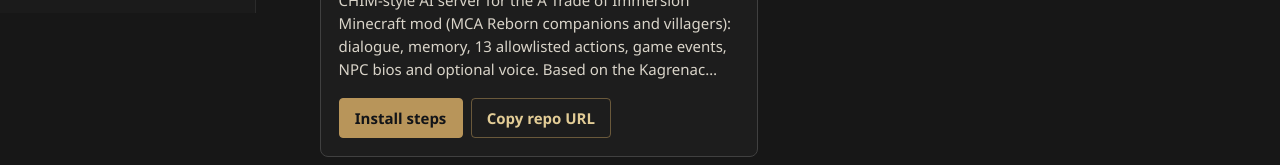
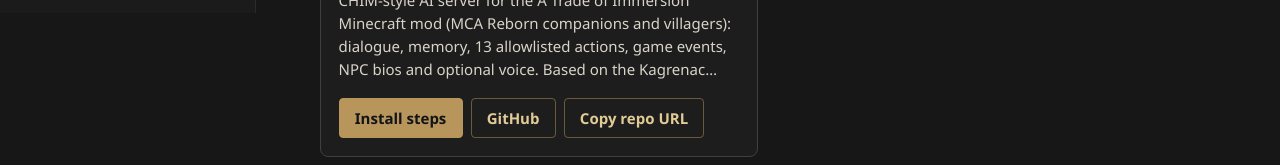
Before and after one commit to Dwemer-Dynamics/DwemerDynamics, a plain HTML site: page custom-mods/browse.html in a window 1280 px wide. Shown: the part 787-952 px from the top of the page. Drawn offline with Linux system fonts and the light colour scheme.

Commit message:
Show GitHub links on community mod cards

```diff
--- a/css/mod-browser.css
+++ b/css/mod-browser.css
@@ -93,6 +93,7 @@
 .guide-outline .mb-button:hover { color: var(--mb-bright); border-color: rgba(226, 204, 150, 0.85); background: var(--mb-tint); }
 .guide-outline .mb-button:focus-visible { outline: 2px solid var(--mb-parchment); outline-offset: 2px; }
 .guide-outline .mb-button[hidden] { display: none; }
+.guide-outline a.mb-button { text-decoration: none; }
 .guide-outline .mb-primary { color: var(--mb-ink); background: var(--mb-brass); border-color: var(--mb-brass); }
 .guide-outline .mb-primary:hover { color: var(--mb-ink); background: var(--mb-parchment); border-color: var(--mb-parchment); }
 .guide-outline .mb-primary[aria-expanded="true"] { color: var(--mb-parchment); background: transparent; border-color: rgba(184, 149, 90, 0.5); }
--- a/js/mod-browser.js
+++ b/js/mod-browser.js
@@ -462,8 +462,12 @@
                 else expanded.delete(mod.repository);
                 setLabel(open);
             });
+            // Same validated repository URL as the copy button; externalLink keeps target/rel safe.
+            var github = externalLink(mod.repository, "GitHub");
+            github.className = "mb-button mb-github";
+            github.setAttribute("aria-label", mod.title + " on GitHub (opens in a new tab)");
             var copy = copyButton(mod, actions);
-            actions.append(toggle, copy[0]);
+            actions.append(toggle, github, copy[0]);
             body.append(actions, copy[1], panel);
 
             article.append(art, body);
```
